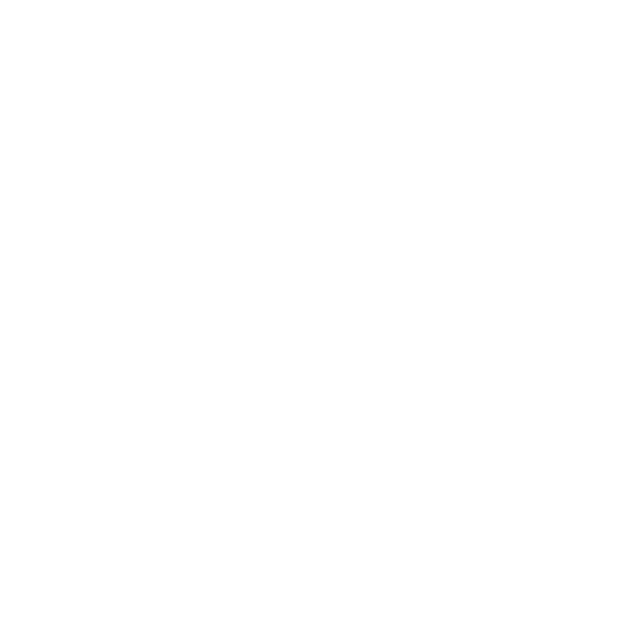
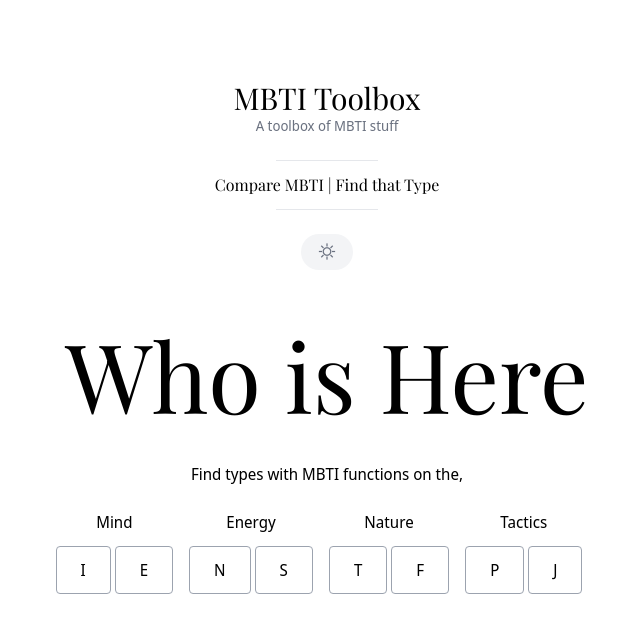
Before and after one commit to nipunadodan/mbti-app, a React (Create React App) app: page /mbti/who in a window 1280 px wide. Before the commit this address had no page. Shown: the top 632 px of the page, without its empty margins (313-953 px from the left). Built offline with nearby package versions, Linux system fonts and the light colour scheme.

Commit message:
Added UI of whoIsHere

```diff
--- a/package.json
+++ b/package.json
@@ -27,7 +27,7 @@
     "workbox-streams": "^5.1.4"
   },
   "scripts": {
-    "start": "react-scripts start",
+    "start": "BROWSER=none react-scripts start",
     "build": "react-scripts build",
     "test": "react-scripts test",
     "eject": "react-scripts eject"
--- a/src/App.css
+++ /dev/null
@@ -1,38 +0,0 @@
-.App {
-  text-align: center;
-}
-
-.App-logo {
-  height: 40vmin;
-  pointer-events: none;
-}
-
-@media (prefers-reduced-motion: no-preference) {
-  .App-logo {
-    animation: App-logo-spin infinite 20s linear;
-  }
-}
-
-.App-header {
-  background-color: #282c34;
-  min-height: 100vh;
-  display: flex;
-  flex-direction: column;
-  align-items: center;
-  justify-content: center;
-  font-size: calc(10px + 2vmin);
-  color: white;
-}
-
-.App-link {
-  color: #61dafb;
-}
-
-@keyframes App-logo-spin {
-  from {
-    transform: rotate(0deg);
-  }
-  to {
-    transform: rotate(360deg);
-  }
-}
--- a/src/App.js
+++ b/src/App.js
@@ -1,10 +1,10 @@
 import React from 'react';
-import './App.css';
 import { BrowserRouter, Routes, Route } from "react-router-dom";
 import Home from "./components/Home";
 import Comparison from "./components/comparison/Comparison";
 import FindThatType from "./components/findtype/FindThatType";
 import {ThemeProvider} from "./components/common/ThemeContext";
+import WhoIsHere from "./components/whoishere/WhoIsHere";
 
 function App() {
   return (
@@ -14,6 +14,7 @@
               <Route path="/" element={<Home />} />
               <Route path="/compare" element={<Comparison />} />
               <Route path="/find" element={<FindThatType />} />
+              <Route path="/who" element={<WhoIsHere />} />
             </Routes>
           </BrowserRouter>
       </ThemeProvider>
--- a/src/components/Header.js
+++ b/src/components/Header.js
@@ -14,7 +14,7 @@
             {location.pathname === '/'
                 ?   <>
                         <hr className={'w-2/6 md:w-2/12 mt-16 mx-auto'} />
-                        <nav className={'my-10 cuprum text-2xl md:text-5xl'}>
+                        <nav className={'my-6 md:my-10 cuprum text-xl md:text-5xl'}>
                             <Link to={'/compare'}>Compare MBTI</Link> | <Link to={'/find'}>Find that Type</Link>
                         </nav>
                         <hr className={'w-2/6 md:w-2/12 mx-auto'} />
--- a/src/components/common/ThemeToggle.js
+++ b/src/components/common/ThemeToggle.js
@@ -5,16 +5,16 @@
     const { theme, setTheme } = React.useContext(ThemeContext);
 
     return (
-        <div className="transition duration-500 ease-in-out rounded-full p-2">
+        <div className="inline-block text-center transition duration-500 ease-in-out rounded-full py-1 px-4 mt-6 bg-gray-100 dark:bg-gray-700">
             {theme === 'dark' ? (
                 <i
                     onClick={() => setTheme(theme === 'dark' ? 'light' : 'dark')}
-                    className="text-gray-500 dark:text-gray-400 text-2xl cursor-pointer la la-moon"
+                    className="text-gray-500 dark:text-gray-400 text-xl cursor-pointer la la-moon"
                 />
             ) : (
                 <i
                     onClick={() => setTheme(theme === 'dark' ? 'light' : 'dark')}
-                    className="text-gray-500 dark:text-gray-400 text-2xl cursor-pointer la la-sun"
+                    className="text-gray-500 dark:text-gray-400 text-xl cursor-pointer la la-sun"
                 />
             )}
         </div>
--- /dev/null
+++ b/src/components/whoishere/WhoIsHere.js
@@ -0,0 +1,147 @@
+import React, {useEffect, useState} from "react";
+import mbti from "../data/mbti.json"
+import func_desc from "../data/func_desc.json"
+import func_order from "../data/func_order.json"
+import Header from "../Header";
+import Modal from "../common/Modal";
+import Footer from "../common/Footer";
+
+const WhoIsHere = () => {
+    const [modalIsOpen, setModalIsOpen] = useState(false);
+    const [modal, setModal] = useState({
+        title:'',
+        content:''
+    });
+    function openModal(modal) {
+        setModal(modal)
+        setModalIsOpen(true)
+    }
+
+    function closeModal() {
+        setModalIsOpen(false)
+    }
+
+    const [inputs, setInputs] = useState({
+        1:'',
+        2:'',
+        3:'',
+        4:'',
+        any:''
+    })
+    const [filtered, setFiltered] = useState([]);
+
+    const updateInput = (event) => {
+        setInputs({
+            ...inputs,
+            [event.target.name] : event.target.value
+        })
+    }
+
+    const updateInputAny = (event) => {
+        setInputs({
+            ...inputs,
+            [event.target.name] : event.target.value.toUpperCase()
+        })
+    }
+
+    useEffect(() => {
+        setFiltered([]);
+        const results = [];
+
+        Object.keys(inputs).map(input => {
+            Object.keys(mbti).map(key => {
+                //mbti[key].map(func => {
+                if(input !== 'any') {
+                    const position = parseInt(input) - 1
+                    if (mbti[key][position].toUpperCase() === inputs[input]) {
+                        results.push(key)
+                        setFiltered([...new Set(results)])
+                        //console.log('filtered',input,key,mbti[key][position],results,filtered)
+                    }
+                    return false
+                    //})
+                }
+            })
+        })
+    },[inputs])
+
+    return (
+        <div className={'container mx-auto'}>
+            <Header />
+
+            <Modal isOpen={modalIsOpen} closeModal={closeModal} modal={modal} />
+
+            <div className={'flex justify-center flex-col text-center p-8'}>
+                <h1 className={'text-5xl md:text-8xl mb-4 inline-block'}>Who is Here</h1>
+                <div className={'mt-6'}>
+                    <p className={''}>Find types with MBTI functions on the,</p>
+                    <div className={'inline-block'}>
+                        <div className={'btn-group inline-block mr-4'}>
+                            <p className={'my-6'}>Mind</p>
+                            <input name={'1'} type={"radio"} value={'I'} id={'I'} className={'hidden'} onChange={updateInput}/>
+                            <label className={'border border-gray-400 rounded px-6 py-3 cursor-pointer mr-1'} htmlFor={'I'}>I</label>
+                            <input name={'1'} type={"radio"} value={'E'} id={'E'} className={'hidden'} onChange={updateInput}/>
+                            <label className={'border border-gray-400 rounded px-6 py-3 cursor-pointer'} htmlFor={'E'}>E</label>
+                        </div>
+                        <div className={'btn-group inline-block mr-4'}>
+                            <p className={'my-6'}>Energy</p>
+                            <input name={'2'} type={"radio"} value={'N'} id={'N'} className={'hidden'} onChange={updateInput}/>
+                            <label className={'border border-gray-400 rounded px-6 py-3 cursor-pointer mr-1'} htmlFor={'N'}>N</label>
+                            <input name={'2'} type={"radio"} value={'S'} id={'S'} className={'hidden'} onChange={updateInput}/>
+                            <label className={'border border-gray-400 rounded px-6 py-3 cursor-pointer'} htmlFor={'S'}>S</label>
+                        </div>
+                        <div className={'btn-group inline-block mr-4'}>
+                            <p className={'my-6'}>Nature</p>
+                            <input name={'3'} type={"radio"} value={'T'} id={'T'} className={'hidden'} onChange={updateInput}/>
+                            <label className={'border border-gray-400 rounded px-6 py-3 cursor-pointer mr-1'} htmlFor={'T'}>T</label>
+                            <input name={'3'} type={"radio"} value={'F'} id={'F'} className={'hidden'} onChange={updateInput}/>
+                            <label className={'border border-gray-400 rounded px-6 py-3 cursor-pointer'} htmlFor={'F'}>F</label>
+                        </div>
+                        <div className={'btn-group inline-block mr-4'}>
+                            <p className={'my-6'}>Tactics</p>
+                            <input name={'4'} type={"radio"} value={'P'} id={'P'} className={'hidden'} onChange={updateInput}/>
+                            <label className={'border border-gray-400 rounded px-6 py-3 cursor-pointer mr-1'} htmlFor={'P'}>P</label>
+                            <input name={'4'} type={"radio"} value={'J'} id={'J'} className={'hidden'} onChange={updateInput}/>
+                            <label className={'border border-gray-400 rounded px-6 py-3 cursor-pointer'} htmlFor={'J'}>J</label>
+                        </div>
+                    </div>
+                    {/*:<input name={'any'} placeholder={'Any place'} className={'md:w-2/12 w-1/5 border border-gray-400 focus:border-blue-500 outline-0 rounded p-3 mx-3 mt-2'} onChange={updateInputAny}/>*/}
+                </div>
+            </div>
+
+            {
+                (inputs.func_1 !== '' || inputs.func_2 !== '' || inputs.func_3 !== '' || inputs.func_4 !== '' || inputs.any !== '')
+                    ?   <div className={'mt-20 mb-20 text-center'}>
+                            {
+                                filtered.map((x) => {
+                                    return (
+                                        <div className={'my-2 p-3'} key={x}>
+                                            <h2 className={'text-6xl'}>{x}</h2>
+                                            <div className={''}>
+                                            {
+                                                mbti[x].map((fun, i) => {
+                                                    let shade = 'bg-blue-' + (400 - i * 100)
+                                                    return <span
+                                                        key={'rounds_' + i + fun}
+                                                        style={{width: '48px'}}
+                                                        className={shade + ' rounded-full p-3 my-3 mx-1 inline-block cursor-pointer text-black'}
+                                                        onClick={() => openModal({
+                                                            title: func_desc[fun].title + ' (' + fun + ')',
+                                                            content: '<div class="border-l-4 dark:border-gray-400 pl-2 my-3"><h4 class="text-gray-500 dark:text-gray-400 cuprum mb-1">' + func_order[i].name + '</h4><p class="text-xs text-gray-500 dark:text-gray-400">' + func_order[i].desc + '</p></div><p class="leading-6">' + func_desc[fun].desc+'</p>',
+                                                        })}
+                                                    >{fun}</span>
+                                                })
+                                            }
+                                            </div>
+                                        </div>
+                                    )
+                                })
+                            }
+                        </div>
+                    :   <>No inputs</>
+            }
+        </div>
+    )
+}
+
+export default WhoIsHere
--- a/src/index.css
+++ b/src/index.css
@@ -18,3 +18,7 @@
   font-family: source-code-pro, Menlo, Monaco, Consolas, 'Courier New',
     monospace;
 }
+
+.btn-group input[type="radio"]:checked + label {
+    @apply text-white border bg-blue-500 border-blue-500;
+}
```
Also changed, not shown: src/test/split.txt (added).
